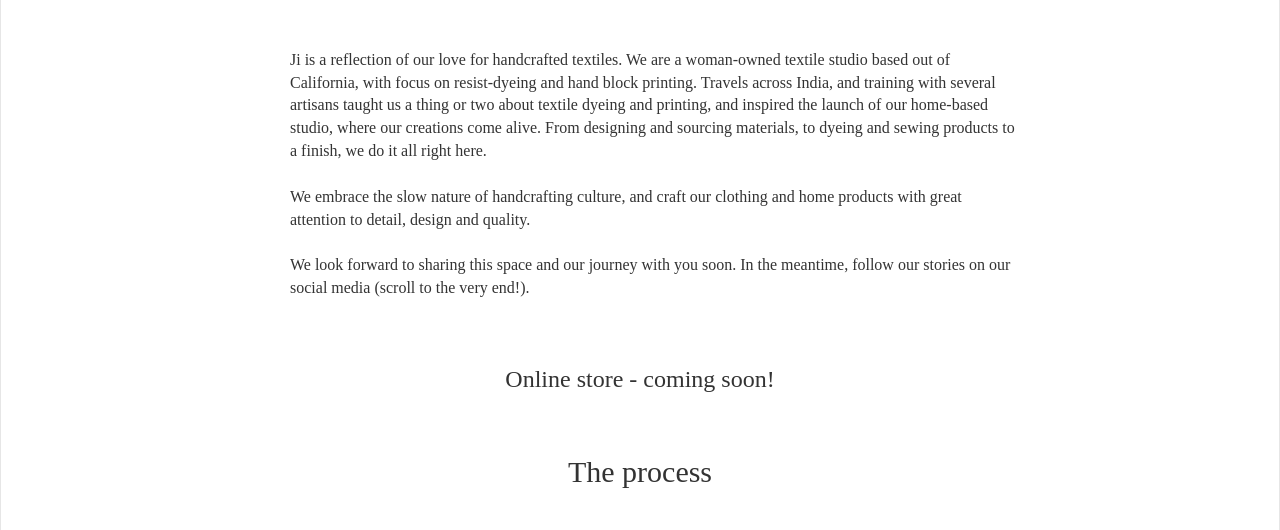
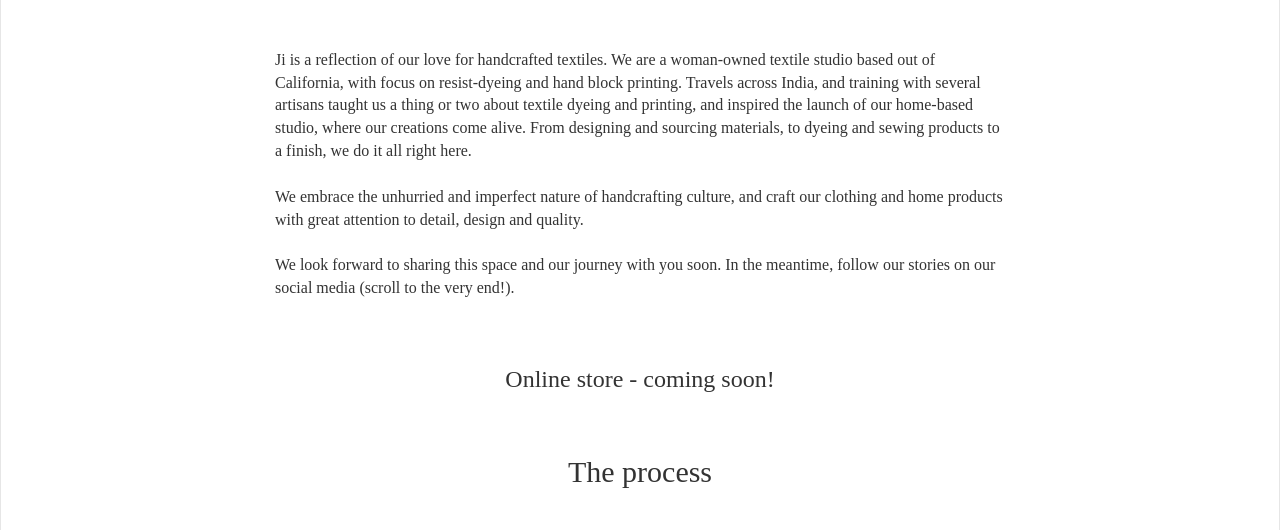
Before and after one commit to hebda/JiCurations, a Flask app: page / in a window 1280 px wide. Shown: the part 458-988 px from the top of the page. Run offline with Flask 2, Linux system fonts and the light colour scheme; parts of the project's set-up code (start-up, migrations or seed data) failed here and were passed over; some libraries are stand-ins or nearby versions.

Commit message:
touchups

```diff
--- a/app/templates/index.html
+++ b/app/templates/index.html
@@ -71,28 +71,32 @@
                               <img src="static/img/Ji_USA/003_web.jpg" alt="" class="img-responsive" style="height: 100%; width: 100%; object-fit: contain">
                         </div>
                   </div>
+		</div>
 
-<div style="font-family: 'Lato:light', serif; font-size:16px;">
+<div style="font-family: 'Lato:light'; font-size:16px; font-weight: 100;">
 <div align="left">
                   <div class="container">
                         <div class="col-sm-2"></div>
                         <div class="col-sm-8" style="padding-top:50px;">
 Ji is a reflection of our love for handcrafted textiles. We are a woman-owned textile studio based out of California, with focus on resist-dyeing and hand block printing. Travels across India, and training with several artisans taught us a thing or two about textile dyeing and printing, and inspired the launch of our home-based studio, where our creations come alive. From designing and sourcing materials, to dyeing and sewing products to a finish, we do it all right here.
 <br><br>
-We embrace the slow nature of handcrafting culture, and craft our clothing and home products with great attention to detail, design and quality.
+We embrace the unhurried and imperfect nature of handcrafting culture, and craft our clothing and home products with great attention to detail, design and quality.
 <br><br>
 We look forward to sharing this space and our journey with you soon. In the meantime, follow our stories on our social media (scroll to the very end!).
 </div>
 			</div>
                         <div class="col-sm-2"></div>
+
 		  </div>
 
 		  <br><br>
 			<h3>Online store - coming soon!</h3>
 		  <br>
 			<h2>The process</h2>
+
 </div>
                 <div class="container" style="padding-top:25px;">
+                  <div class="col-md-12">
                         <div class="col-sm-4">
                               <img src="static/img/Ji_USA/iron_square_web.jpg" alt="" class="img-responsive" style="height: 100%; width: 100%; object-fit: contain">
                         </div>
@@ -102,9 +106,11 @@
                         <div class="col-sm-4">
                               <img src="static/img/Ji_USA/sewing_square_web.jpg" alt="" class="img-responsive" style="height: 100%; width: 100%; object-fit: contain">
                         </div>
+		  </div>
                 </div>
 
                 <div class="container" style="padding-top:25px;">
+                  <div class="col-md-12">
                         <div class="col-sm-4">
                               <img src="static/img/Ji_USA/setup_square_web.jpg" alt="" class="img-responsive" style="height: 100%; width: 100%; object-fit: contain">
                         </div>
@@ -114,9 +120,11 @@
                         <div class="col-sm-4">
                               <img src="static/img/Ji_USA/dyeing_square_web.jpg" alt="" class="img-responsive" style="height: 100%; width: 100%; object-fit: contain">
                         </div>
+		  </div>
                 </div>
 
                 <div class="container" style="padding-top:25px;">
+                  <div class="col-md-12">
                         <div class="col-sm-4">
                               <img src="static/img/Ji_USA/clamp_Result_square_web.jpg" alt="" class="img-responsive" style="height: 100%; width: 100%; object-fit: contain">
                         </div>
@@ -126,6 +134,7 @@
                         <div class="col-sm-4">
                               <img src="static/img/Ji_USA/stitch_example_square_web.jpg" alt="" class="img-responsive" style="height: 100%; width: 100%; object-fit: contain">
                         </div>
+		  </div>
                 </div>
 
 
```
